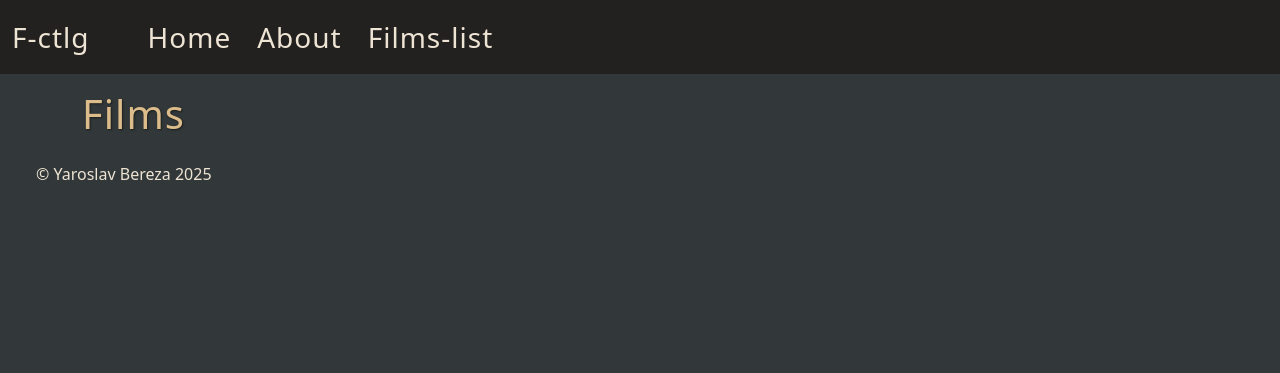
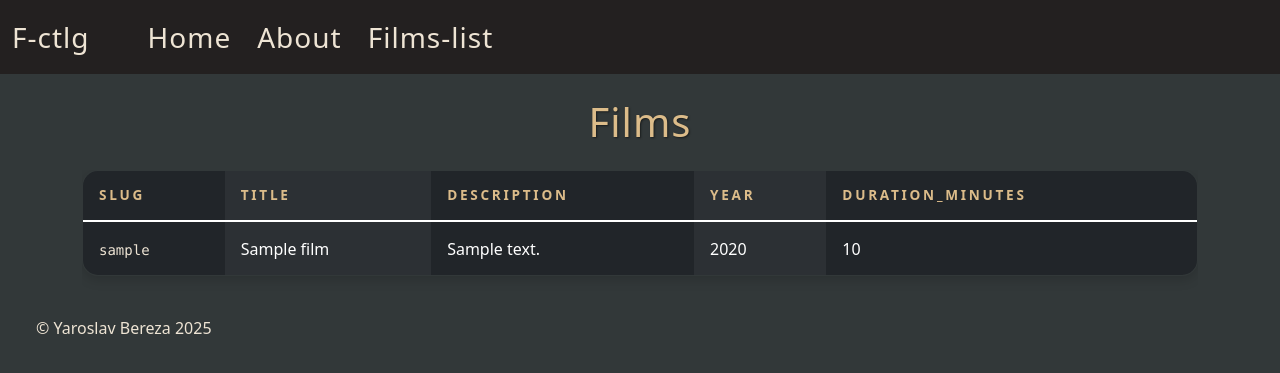
Before and after one commit to yaros2106/FastAPI-Film-Catalog, a FastAPI app: template film-catalog/templates/films/list.html in a window 1280 px wide. Shown: the top 373 px of the page. Run offline with FastAPI, Linux system fonts and the light colour scheme; the template is opened without the code that fills it: most values are stand-ins (such as "Sample title", 1, 10 or a date in 2020).

Commit message:
show films list table

```diff
--- /dev/null
+++ b/film-catalog/static/css/films/list.css
@@ -0,0 +1,27 @@
+.rounded-table {
+  border-radius: 1rem;
+  overflow: hidden;
+  box-shadow: 0 4px 12px rgba(0, 0, 0, 0.15);
+  border: 1px solid rgba(255, 255, 255, 0.1);
+}
+
+.table-hover tbody tr:hover {
+  background-color: rgba(255, 255, 255, 0.08) !important;
+  transform: scale(1.01);
+  transition: all 0.2s ease;
+}
+
+.table th, .table td {
+  padding: 0.9rem 1rem;
+}
+
+.table thead th {
+  text-transform: uppercase;
+  letter-spacing: 0.2em;
+  font-size: 0.85rem;
+  color: #dcbc8a;
+}
+
+.table code {
+  color: #eee4d4;
+}
--- a/film-catalog/templates/films/list.html
+++ b/film-catalog/templates/films/list.html
@@ -1,9 +1,45 @@
 {% extends 'base.html' %}
 
 {% block title %}
-	All Films list
+  All Films list
+{% endblock %}
+
+{% block style_link %}
+  <link rel="stylesheet" href="{{ url_for('static', path='/css/films/list.css') }}">
 {% endblock %}
 
 {% block main %}
-	<h1 class="title">Films</h1>
+  <h1 class="title text-center my-4">Films</h1>
+  {% if films %}
+
+    <div class="table-responsive">
+      <table class="table table-dark table-striped-columns table-hover align-middle rounded-table">
+        <thead>
+        <tr>
+          <th scope="col">slug</th>
+          <th scope="col">title</th>
+          <th scope="col">description</th>
+          <th scope="col">year</th>
+          <th scope="col">duration_minutes</th>
+        </tr>
+        </thead>
+        <tbody class="table-group-divider">
+        {% for film in films %}
+
+          <tr>
+            <td><code>{{ film.slug }}</code></td>
+            <td>{{ film.title }}</td>
+            <td>{{ film.description }}</td>
+            <td>{{ film.year }}</td>
+            <td>{{ film.duration_minutes }}</td>
+          </tr>
+        {% endfor %}
+
+        </tbody>
+      </table>
+    </div>
+
+  {% else %}
+    <h2>No films yet</h2>
+  {% endif %}
 {% endblock %}
```
Also changed, not shown: film-catalog/rest/films/list_views.py (+16 -1 lines).
